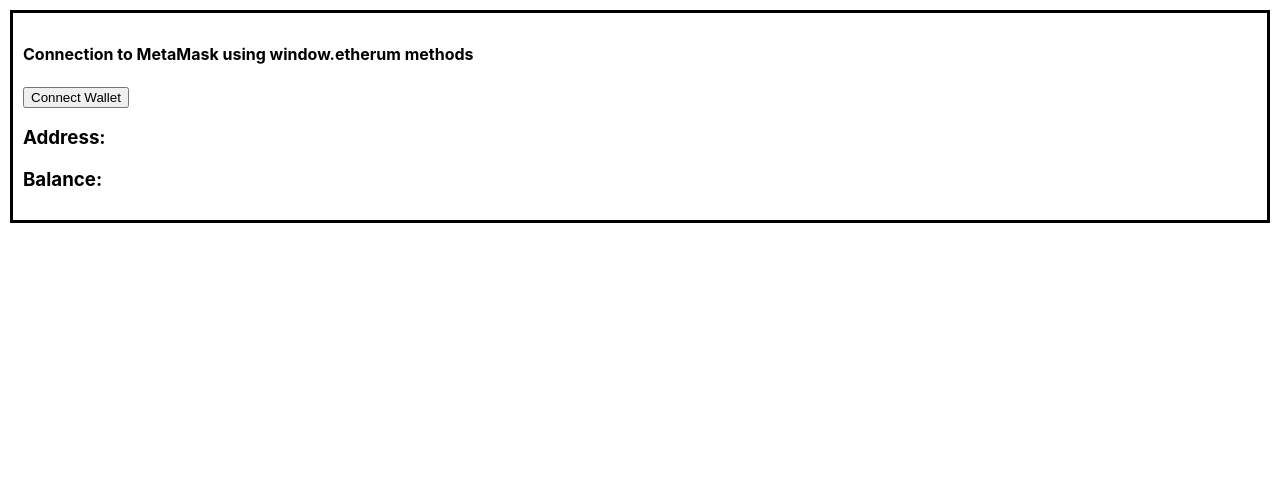
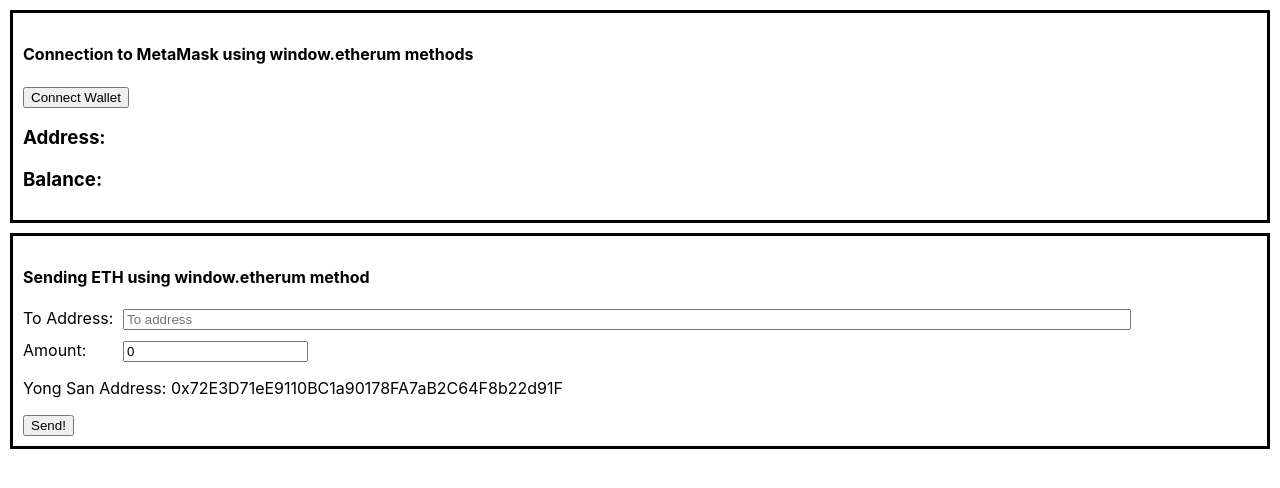
Before and after one commit to yongsan-goi/ifps-sample, a React (Create React App) app: page / in a window 1280 px wide. Shown: the top 488 px of the page. Built offline with nearby package versions, Linux system fonts and the light colour scheme.

Commit message:
Add transfer eth

```diff
--- a/src/App.js
+++ b/src/App.js
@@ -1,10 +1,12 @@
 import "./App.css";
 import WalletCard from "./views/WalletCard";
+import TransferWallet from "./views/TransferWallet";
 
 function App() {
   return (
     <>
       <WalletCard />
+      <TransferWallet />
     </>
   );
 }
--- /dev/null
+++ b/src/views/TransferWallet.js
@@ -0,0 +1,67 @@
+import React, { useState } from "react";
+import { ethers } from "ethers";
+
+const TransferWallet = () => {
+  const [errorMsg, setErrorMsg] = useState(null);
+  const [toAddress, setAddress] = useState('');
+  const [amount, setAmount] = useState(0);
+  const [gasFee, setGasFee] = useState(null);
+
+  const send = async () => {
+    if (window.ethereum) {
+      const result = await window.ethereum.request({
+        method: "eth_requestAccounts",
+      });
+
+      window.ethereum
+      .request({
+        method: 'eth_sendTransaction',
+        params: [
+          {
+            from: result[0],
+            to: toAddress,
+            value: (amount * 1000000000000000000).toString(16),
+            // gas: (gasFee * 1000000000000).toString(16)
+          },
+        ],
+      })
+    .then((txHash) => console.log(txHash))
+    .catch((error) => console.error);
+
+
+      console.log(window.ethereum);
+    } else {
+      setErrorMsg("Install MetaMask");
+    }
+  };
+
+  return (
+    <>
+      <div className="card-wrapper">
+        <h4>Sending ETH using window.etherum method</h4>
+        <div>
+          <div style={{marginBottom: '10px'}}>
+            <label style={{width: '100px', display: 'inline-block'}}>To Address: </label>
+            <input style={{width: '1000px'}} type="text" placeholder="To address" value={toAddress} onChange={(e)=>{setAddress(e.target.value)}} />
+          </div>
+          <div style={{marginBottom: '10px'}}>
+            <label style={{width: '100px', display: 'inline-block'}}>Amount: </label>
+            <input type="number" placeholder="Amount" value={amount} onChange={(e)=>{setAmount(e.target.value)}} />
+          </div>
+        {/*
+        <div style={{marginBottom: '10px'}}>
+            <label style={{width: '100px', display: 'inline-block'}}>Gas Fee: </label>
+            <input type="number" placeholder="Gas Fee" value={gasFee} onChange={(e)=>{setGasFee(e.target.value)}} />
+          </div>
+           */}
+
+        </div>
+        <p>Yong San Address: 0x72E3D71eE9110BC1a90178FA7aB2C64F8b22d91F</p>
+        <button onClick={send}>Send!</button>
+        {errorMsg}
+      </div>
+    </>
+  );
+};
+
+export default TransferWallet;
```
